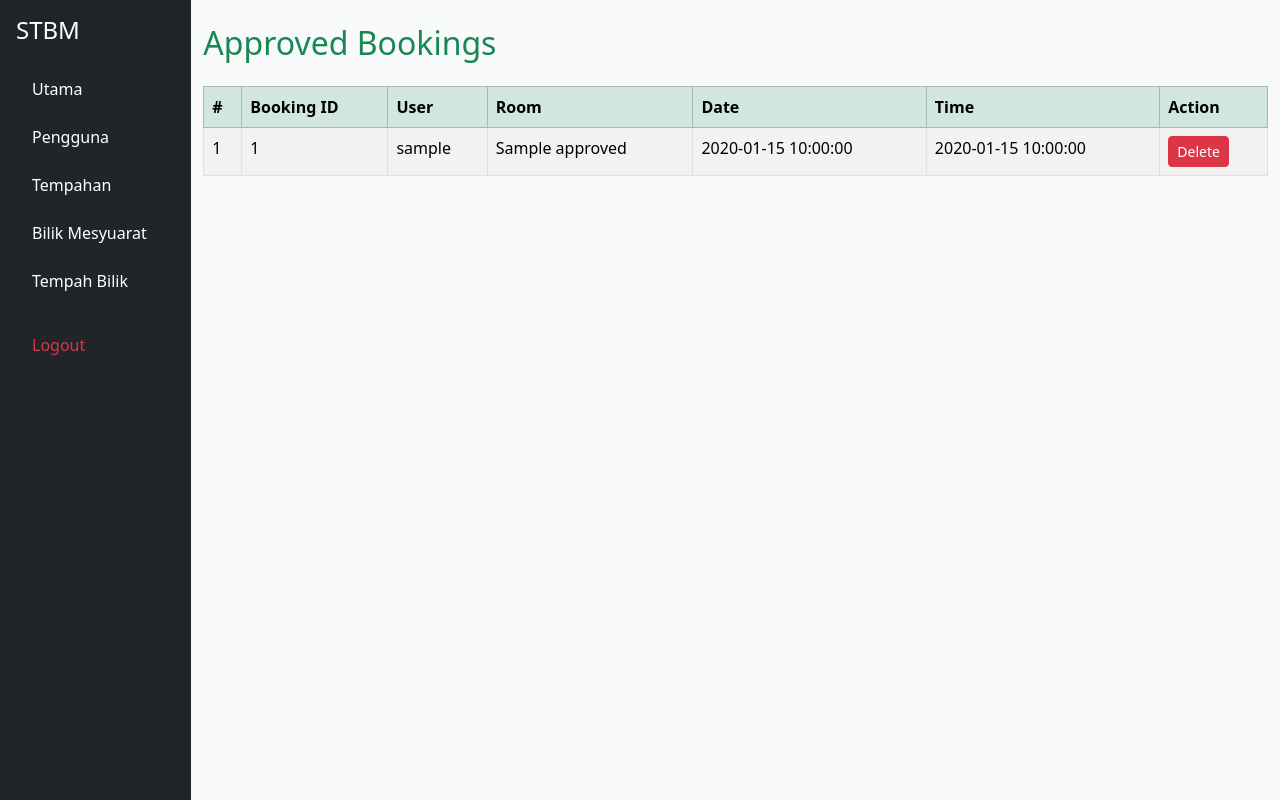
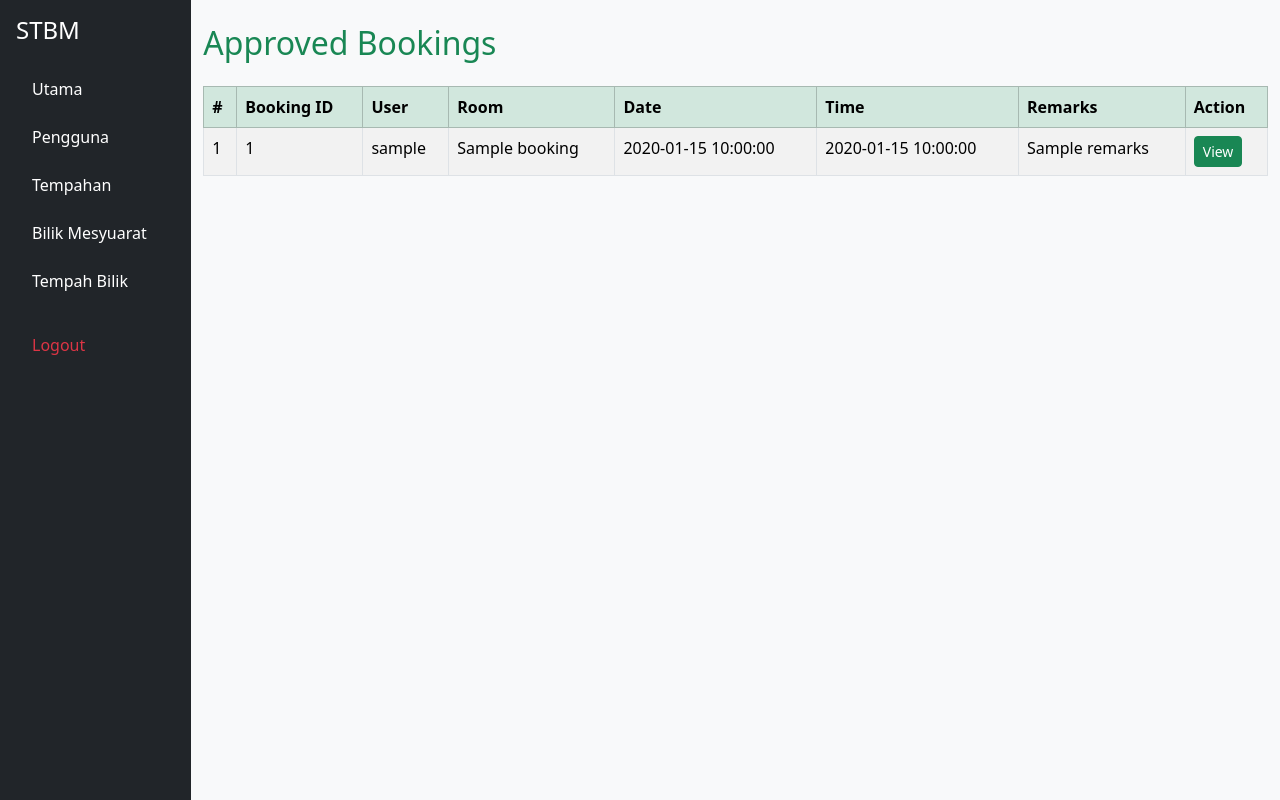
Before and after one commit to apipayok/stbm, a CodeIgniter 4 app: the page made by app/Views/bookings/manage_approved.php in a window 1280 px wide. Run offline with PHP 8.4 and a stand-in for CodeIgniter, Linux system fonts and the light colour scheme; the template is opened without the code that fills it: most values are stand-ins (such as "Sample title", 1, 10 or a date in 2020); some libraries are stand-ins or nearby versions.

Commit message:
admin dashboard update sikit

```diff
--- a/app/Config/Routes.php
+++ b/app/Config/Routes.php
@@ -42,7 +42,7 @@ $routes->group('', ['filter' => 'auth'], function ($routes) {
 
         //routes to booking management
         $routes->get('bookings', 'BookingDashboard::view');
-        $routes->post('bookings/edit/(:any)', 'ManageBooking::editBooking/$1');
+        $routes->post('bookings/edit/(:any)', 'ManageBooking::updateStatus/$1');
         $routes->get('bookings/(:segment)', 'ManageBooking::view/$1'); // view pending/approved/rejected
         $routes->post('update/(:any)', 'ManageBooking::updateStatus/$1');
         $routes->get('delete/(:any)', 'ManageBooking::delete/$1');
--- a/app/Controllers/Admin/AdminDashboard.php
+++ b/app/Controllers/Admin/AdminDashboard.php
@@ -29,7 +29,7 @@ class AdminDashboard extends BaseController
     {
         $rooms = Model::room()->where('status', 'hidden')->findAll();
         $data = ['rooms' => $rooms];
-        return view('admin/hidden_rooms', ['data' => $data]); // kiv dulu
+        return view('admin/admin_dashboard', ['data' => $data]); // kiv dulu
     }
 
     public function announcement()
--- a/app/Controllers/Admin/ManageBooking.php
+++ b/app/Controllers/Admin/ManageBooking.php
@@ -19,7 +19,7 @@ class ManageBooking extends BaseController
     public function view($status = 'pending')
     {
         $bookings = $this->bookingModel->where('status', $status)->findAll();
-        return view("bookings/manage_{$status}", ['bookings' => $bookings]);
+        return view("bookings/manage_{$status}", ['bookings' => $bookings, 'status' => $status]);
     }
 
     public function updateStatus($bookingId)
--- a/app/Database/Migrations/2025-10-09-035843_Rooms.php
+++ b/app/Database/Migrations/2025-10-09-035843_Rooms.php
@@ -12,7 +12,7 @@ class Rooms extends Migration
             'id'        => ['type' => 'INT', 'constraint' => 11, 'unsigned' => true, 'auto_increment' => true],
             'roomId'    => ['type' => 'VARCHAR', 'constraint' => 255, 'null' => true, 'unique' => true],
             'roomName'  => ['type' => 'VARCHAR', 'constraint' => 255,],
-            'status'    => ['type' => 'ENUM', 'constraint' => ['available', 'hidden'], 'null' => false,],
+            'status'    => ['type' => 'ENUM', 'constraint' => ['available', 'hidden'], 'default' => 'available', 'null' => false,],
             'created_at'=> ['type' => 'DATETIME', 'null' => true,],
             'updated_at'=> ['type' => 'DATETIME', 'null' => true,],
         ]);
--- a/app/Views/bookings/manage_approved.php
+++ b/app/Views/bookings/manage_approved.php
@@ -11,9 +11,7 @@
         <div class="alert alert-danger"><?= session()->getFlashdata('error') ?></div>
     <?php endif; ?>
 
-    <?php if (empty($approved)): ?>
-        <div class="alert alert-info">No approved bookings found.</div>
-    <?php else: ?>
+    <?php if (!empty($bookings)): ?>
         <table class="table table-bordered table-striped">
             <thead class="table-success">
                 <tr>
@@ -23,11 +21,12 @@
                     <th>Room</th>
                     <th>Date</th>
                     <th>Time</th>
+                    <th>Remarks</th>
                     <th>Action</th>
                 </tr>
             </thead>
             <tbody>
-                <?php $no = 1; foreach ($approved as $booking): ?>
+                <?php $no = 1; foreach ($bookings as $booking): ?>
                     <tr>
                         <td><?= $no++ ?></td>
                         <td><?= esc($booking['bookingId']) ?></td>
@@ -35,17 +34,19 @@
                         <td><?= esc($booking['roomName'] ?? 'N/A') ?></td>
                         <td><?= esc($booking['date']) ?></td>
                         <td><?= esc($booking['time_slot']) ?></td>
+                        <td><?= esc($booking['remarks'] ?? '-') ?></td>
                         <td>
-                            <a href="<?= base_url('admin/bookings/approved/delete/' . $booking['bookingId']) ?>"
-                               class="btn btn-sm btn-danger"
-                               onclick="return confirm('Are you sure you want to delete this approved booking?')">
-                                Delete
+                            <a href="<?= base_url('admin/bookings/approved/view/' . $booking['bookingId']) ?>"
+                               class="btn btn-sm btn-success">
+                                View
                             </a>
                         </td>
                     </tr>
                 <?php endforeach; ?>
             </tbody>
         </table>
+    <?php else: ?>
+        <div class="alert alert-info">No approved bookings found.</div>
     <?php endif; ?>
 </div>
 
--- a/app/Views/layouts/main.php
+++ b/app/Views/layouts/main.php
@@ -20,11 +20,11 @@
             <ul class="nav flex-column">
 
                 <!-- user start -->
-                <?php if (session()->get('is_admin') === 0): ?>
+                <?php if (session()->get('is_admin') == 0): ?>
                 <li class="nav-item mb-2">
                     <a class="nav-link text-white" href="<?= site_url('dashboard') ?>">Utama</a>
                 </li>
-                <?php endif ?>
+                <?php endif; ?>
 
                 <!-- admin start -->
                 <?php if (session()->get('is_admin') == 1): ?>
```
Also changed, not shown: app/Views/bookings/manage_rejected.php (+4 -4 lines).
